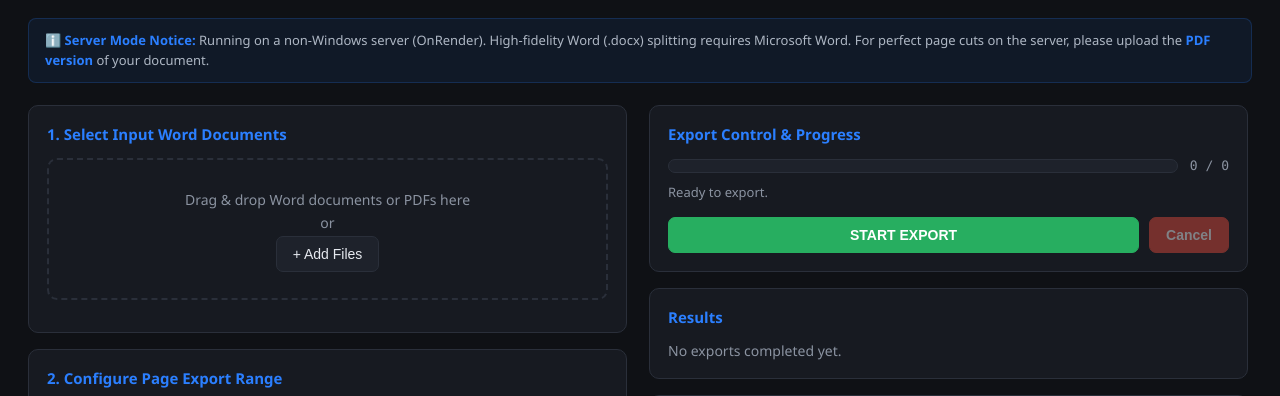
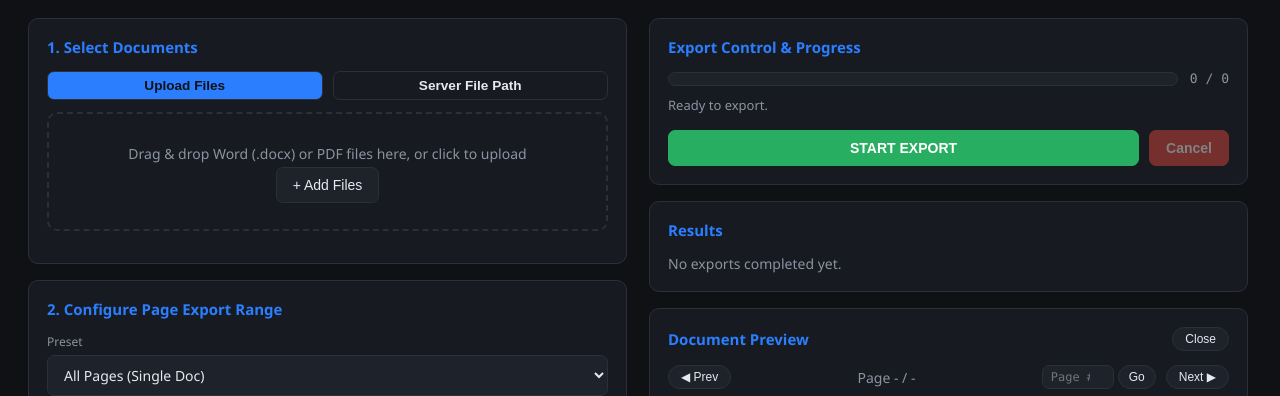
Before and after one commit to MR-KK54/word_pdf_exports, a Flask app: template word_exporter_pro/web/templates/index.html in a window 1280 px wide. Shown: the part 88-484 px from the top of the page. Run offline with Flask 3, Linux system fonts and the light colour scheme; the template is opened without the code that fills it, so the values that code supplies are empty.

Commit message:
Feature: add Server File Path selection tab to Web App UI and backend

```diff
--- a/static/app.js
+++ b/static/app.js
@@ -89,26 +89,15 @@ function renderFiles() {
 
     const info = document.createElement("div");
     info.className = "file-info";
-
-    const checkbox = document.createElement("input");
-    checkbox.type = "checkbox";
-    checkbox.className = "file-select-check";
-    checkbox.dataset.name = f.name;
-    checkbox.checked = f.checked !== false;
-    checkbox.style.marginRight = "10px";
-    checkbox.style.cursor = "pointer";
-    checkbox.onchange = () => {
-      f.checked = checkbox.checked;
-    };
-
     const nameEl = document.createElement("span");
     nameEl.className = "file-name";
     nameEl.title = f.name;
     nameEl.textContent = f.name;
     const meta = document.createElement("span");
     meta.className = "muted";
-    meta.textContent = " · " + fmtSize(f.size) + (f.pages != null ? " · " + f.pages + " pages" : "");
-    info.append(checkbox, nameEl, meta);
+    const sizeText = f.isServerPath ? "[Server Path]" : fmtSize(f.size);
+    meta.textContent = " · " + sizeText + (f.pages != null ? " · " + f.pages + " pages" : "");
+    info.append(nameEl, meta);
 
     const actions = document.createElement("div");
     const previewBtn = document.createElement("button");
@@ -323,12 +312,11 @@ async function updatePreview() {
 /* ---------------- Export flow ---------------- */
 
 async function startExport() {
-  const selectedFiles = state.files.filter(f => f.checked !== false).map(f => f.name);
-  if (selectedFiles.length === 0) { alert("Select at least one document to export."); return; }
+  if (state.files.length === 0) { alert("Add at least one document first."); return; }
   if (!$("rangeInput").value.trim()) { alert("Enter a valid page range."); return; }
 
   const body = {
-    files: selectedFiles,
+    files: state.files.map((f) => f.name),
     range: $("rangeInput").value.trim(),
     format: $("formatSelect").value,
     output_dir: $("outputDirInput").value.trim(),
@@ -501,9 +489,51 @@ function resetSession() {
   $("cancelBtn").disabled = true;
   schedulePreview();
   appendLog("info", "Session cleared.");
+
+  // Reset server path tab
+  $("serverPathInput").value = "";
+  if ($("tabUpload")) $("tabUpload").click();
 }
 
 /* ---------------- Events ---------------- */
+
+// Tab switcher logic
+if ($("tabUpload") && $("tabServerPath")) {
+  $("tabUpload").addEventListener("click", () => {
+    $("tabUpload").style.background = "var(--accent)";
+    $("tabUpload").style.color = "var(--bg)";
+    $("tabServerPath").style.background = "var(--card-bg)";
+    $("tabServerPath").style.color = "var(--text)";
+    $("uploadContainer").style.display = "block";
+    $("serverPathContainer").style.display = "none";
+  });
+
+  $("tabServerPath").addEventListener("click", () => {
+    $("tabServerPath").style.background = "var(--accent)";
+    $("tabServerPath").style.color = "var(--bg)";
+    $("tabUpload").style.background = "var(--card-bg)";
+    $("tabUpload").style.color = "var(--text)";
+    $("uploadContainer").style.display = "none";
+    $("serverPathContainer").style.display = "block";
+  });
+}
+
+if ($("addServerPathBtn")) {
+  $("addServerPathBtn").addEventListener("click", () => {
+    const pathVal = $("serverPathInput").value.trim();
+    if (!pathVal) return;
+
+    if (state.files.some((f) => f.name === pathVal)) {
+      alert("This path has already been added.");
+      return;
+    }
+
+    state.files.push({ name: pathVal, size: 0, pages: null, isServerPath: true });
+    renderFiles();
+    $("serverPathInput").value = "";
+    schedulePreview();
+  });
+}
 
 $("pickFilesBtn").addEventListener("click", () => fileInput.click());
 fileInput.addEventListener("change", (e) => {
--- a/word_exporter_pro/web/app.py
+++ b/word_exporter_pro/web/app.py
@@ -55,16 +55,23 @@ def _store_upload(file_storage) -> dict:
 
 
 def _resolve_upload(name: str) -> str:
-    """Resolves an uploaded filename to its stored path (newest wins on duplicates)."""
-    name = os.path.basename(name)
-    direct = os.path.join(UPLOAD_DIR, name)
+    """Finds the path of an uploaded file, handling subdirectories recursively if needed."""
+    if not name:
+        raise FileNotFoundError()
+
+    # Direct absolute or relative path on server filesystem
+    if os.path.exists(name):
+        return os.path.abspath(name)
+
+    base = os.path.basename(name)
+    direct = os.path.join(UPLOAD_DIR, base)
     if os.path.isfile(direct):
         return direct
     best, best_mtime = None, 0.0
     for entry in os.listdir(UPLOAD_DIR):
         sub = os.path.join(UPLOAD_DIR, entry)
         if os.path.isdir(sub):
-            candidate = os.path.join(sub, name)
+            candidate = os.path.join(sub, base)
             if os.path.isfile(candidate):
                 mtime = os.path.getmtime(candidate)
                 if mtime >= best_mtime:
@@ -76,12 +83,7 @@ def _resolve_upload(name: str) -> str:
 
 @app.route("/")
 def index():
-    is_windows_com = (pythoncom is not None and win32com is not None)
-    return render_template(
-        "index.html",
-        default_output_dir=DEFAULT_OUTPUT_DIR,
-        is_windows_com=is_windows_com
-    )
+    return render_template("index.html", default_output_dir=DEFAULT_OUTPUT_DIR)
 
 
 @app.route("/api/upload", methods=["POST"])
@@ -107,7 +109,7 @@ def api_upload():
 @app.route("/api/inspect", methods=["POST"])
 def api_inspect():
     data = request.get_json(silent=True) or {}
-    name = os.path.basename(str(data.get("name", "")))
+    name = str(data.get("name", ""))
     try:
         path = _resolve_upload(name)
     except FileNotFoundError:
--- a/word_exporter_pro/web/templates/index.html
+++ b/word_exporter_pro/web/templates/index.html
@@ -19,21 +19,36 @@
   </header>
 
   <main class="layout">
-    {% if not is_windows_com %}
-    <div class="info-banner">
-      ℹ️ <strong>Server Mode Notice:</strong> Running on a non-Windows server (OnRender). High-fidelity Word (.docx) splitting requires Microsoft Word. For perfect page cuts on the server, please upload the <strong>PDF version</strong> of your document.
-    </div>
-    {% endif %}
+    <section class="left">
+      <div class="card card-active" id="step1">
+        <h2>1. Select Documents</h2>
 
-    <section class="left">
-      <div class="card">
-        <h2>1. Select Input Word Documents</h2>
-        <div id="dropzone" class="dropzone">
-          <p>Drag &amp; drop Word documents or PDFs here</p>
-          <p class="muted">or</p>
-          <button type="button" class="btn" id="pickFilesBtn">+ Add Files</button>
-          <input type="file" id="fileInput" multiple accept=".docx,.doc,.docm,.dotx,.dotm,.rtf,.pdf" hidden />
+        <!-- Tab buttons to switch between Upload and Server Path -->
+        <div class="tab-container" style="display: flex; gap: 10px; margin-bottom: 12px;">
+          <button type="button" class="btn" id="tabUpload" style="flex: 1; background: var(--accent); color: var(--bg); font-weight: 600; padding: 6px 12px; font-size: 0.85rem;">Upload Files</button>
+          <button type="button" class="btn" id="tabServerPath" style="flex: 1; background: var(--card-bg); border: 1px solid var(--border); font-weight: 600; padding: 6px 12px; font-size: 0.85rem;">Server File Path</button>
         </div>
+
+        <!-- Tab 1: Upload (default) -->
+        <div id="uploadContainer">
+          <div class="dropzone" id="dropzone">
+            <p>Drag & drop Word (.docx) or PDF files here, or click to upload</p>
+            <button type="button" class="btn" id="pickFilesBtn">+ Add Files</button>
+            <input type="file" id="fileInput" multiple accept=".docx,.doc,.docm,.dotx,.dotm,.rtf,.pdf" hidden />
+          </div>
+        </div>
+
+        <!-- Tab 2: Server Path -->
+        <div id="serverPathContainer" style="display: none; padding: 12px; background: rgba(255,255,255,0.02); border: 1px dashed var(--border); border-radius: 6px; margin-bottom: 12px;">
+          <label class="field" style="margin: 0;">
+            <span style="font-weight: 500; font-size: 0.85rem; margin-bottom: 6px; display: block;">Absolute File Path on Server</span>
+            <div style="display: flex; gap: 8px;">
+              <input type="text" id="serverPathInput" placeholder="e.g. C:\Users\Hxtreme\Downloads\document.docx" style="flex: 1; font-family: inherit; font-size: 0.9rem;" />
+              <button type="button" class="btn" id="addServerPathBtn" style="padding: 0 16px; font-weight: 600; font-size: 0.85rem;">Add Path</button>
+            </div>
+          </label>
+        </div>
+
         <ul id="fileList" class="file-list"></ul>
       </div>
 
```
Also changed, not shown: index.html (+28 -13 lines), word_exporter_pro/web/static/app.js (+47 -17 lines).
